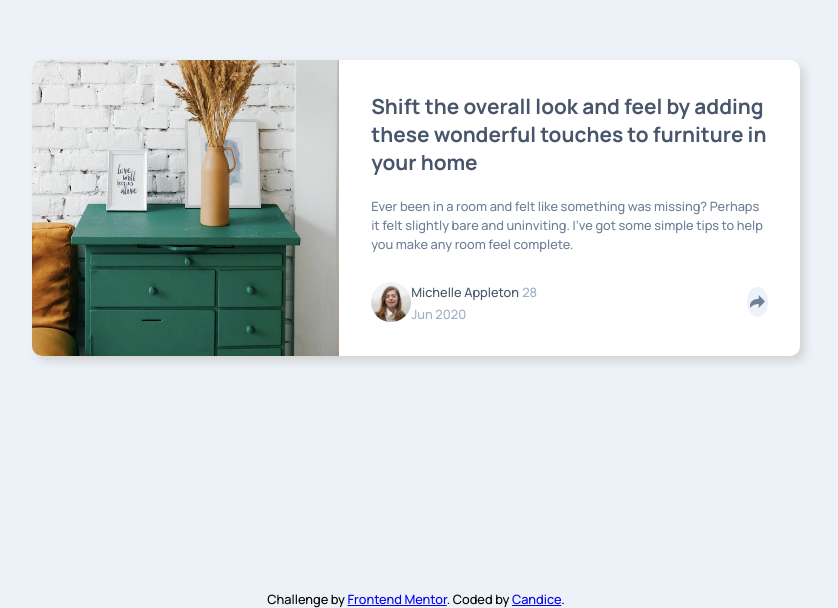
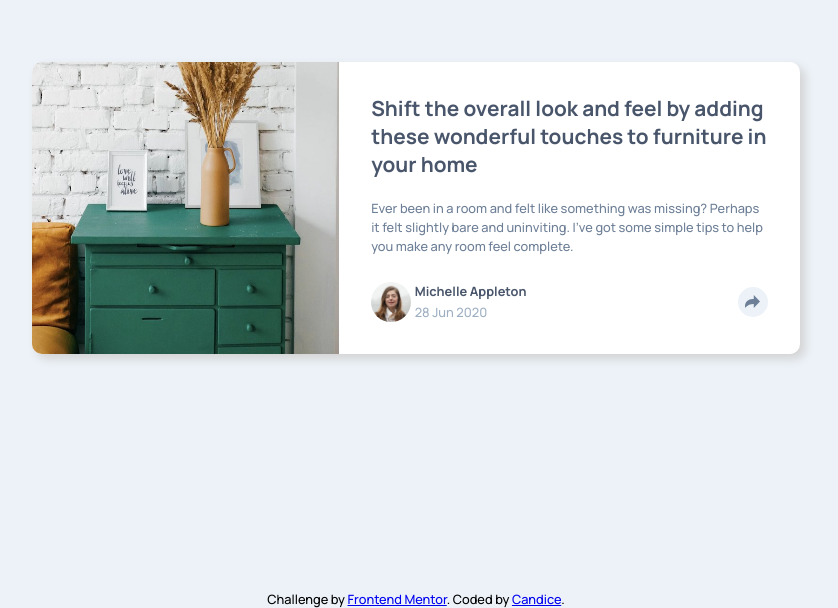
Before and after one commit to candicoded/article-preview-component-master, a plain HTML site: page index.html in a window 1280 px wide. Shown: the part 192-800 px from the top of the page, without its empty margins (224-1062 px from the left). Drawn offline with Linux system fonts and the light colour scheme.

Commit message:
Update style.css

```diff
--- a/style.css
+++ b/style.css
@@ -48,6 +48,8 @@ h1 {
 .author-name {
   font-size: 0.8rem;
   color: var(--Very-Dark-Grayish-Blue);
+  font-weight: bold;
+  display: block;
 }
 
 p {
```
